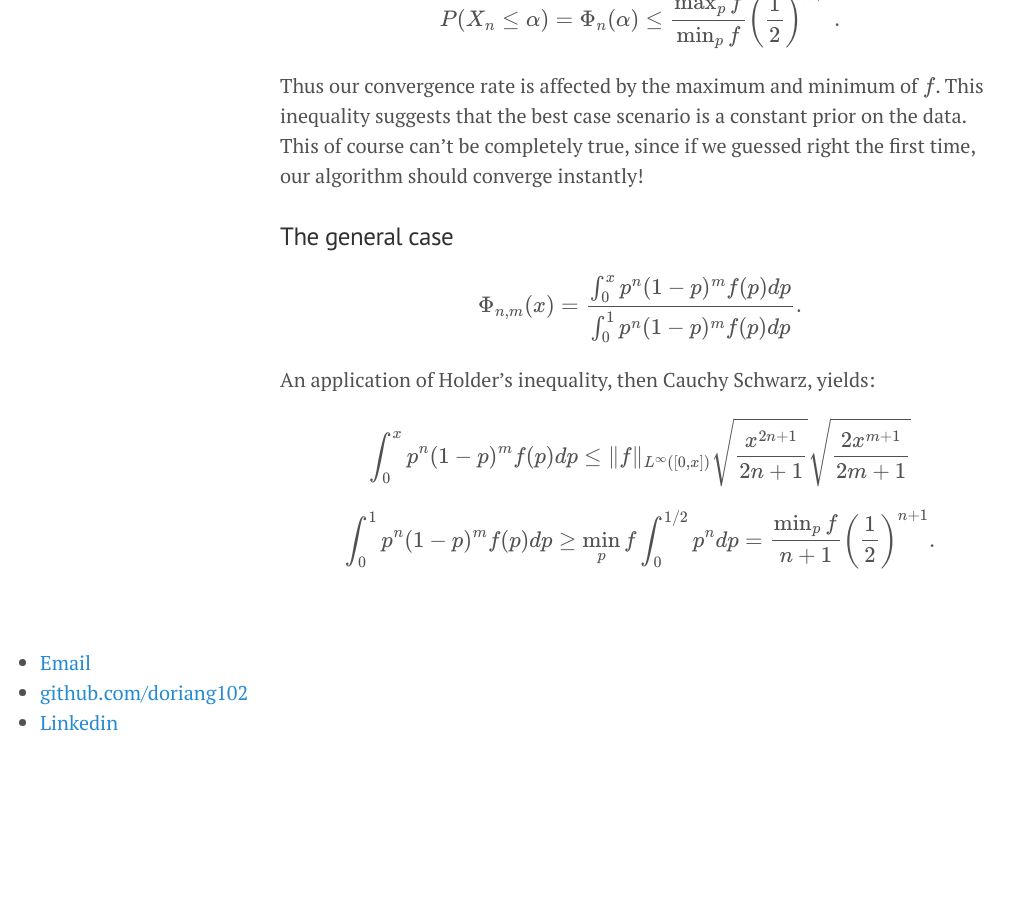
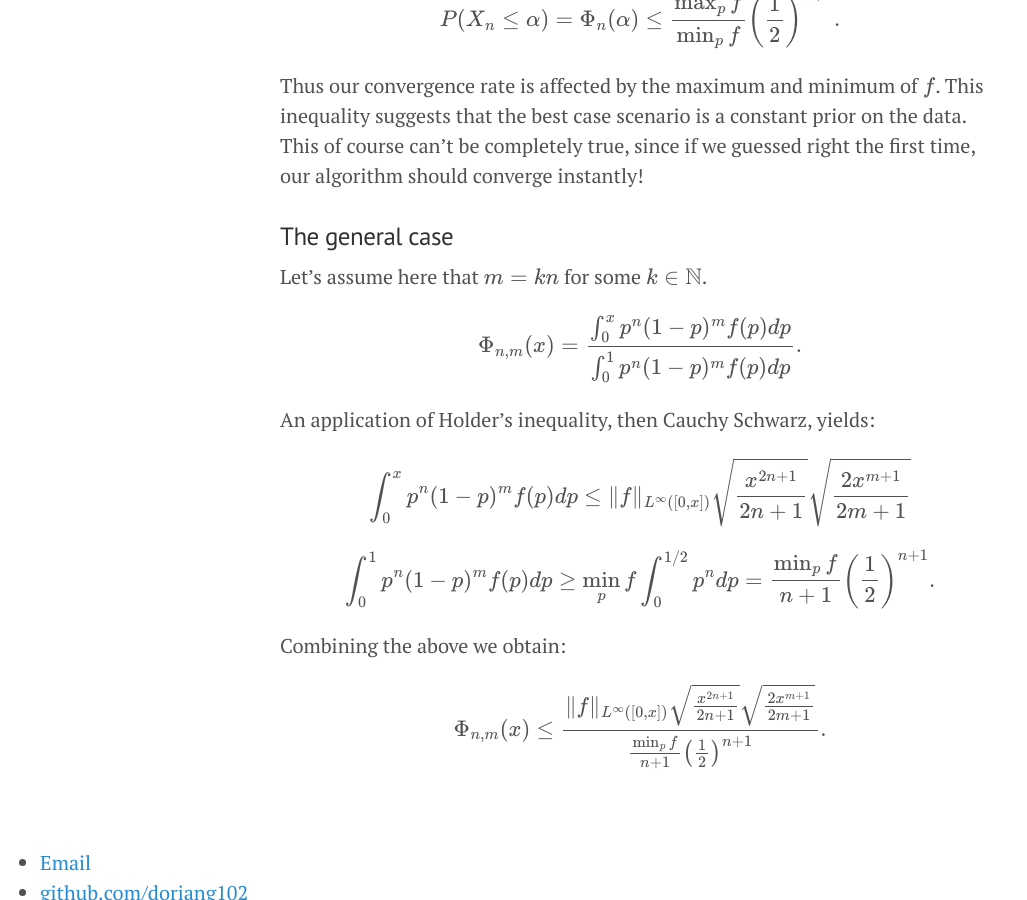
Before and after one commit to doriang102/doriang102.github.io, a Jekyll site: the page built from _posts/2017-06-10-hypothesis-testing-part-2.md, in a window 1280 px wide and 900 px high, scrolled down 2113 px. Shown: the whole window, without its empty margins (0-1027 px from the left). Built offline with Jekyll 4.4.1, drawn with Linux system fonts in a browser that asks for light colours; our own code applies the rules of GitHub Pages for plain Markdown files; formulas are drawn with MathJax 3; before the commit the page ends 2871 px from its top, so only the background shows below that.

Commit message:
Update 2017-06-10-hypothesis-testing-part-2.md

```diff
--- a/_posts/2017-06-10-hypothesis-testing-part-2.md
+++ b/_posts/2017-06-10-hypothesis-testing-part-2.md
@@ -60,6 +60,8 @@
 
 ### The general case
 
+Let's assume here that $$m = kn$$ for some $$ k \in \mathbb{N} $$.
+
 $$ \Phi_{n,m}(x) = \frac{\int_0^x p^n(1-p)^m f(p) dp }{\int_0^1 p^n (1-p)^mf(p) dp}. $$
 
 An application of Holder's inequality, then Cauchy Schwarz, yields:
@@ -67,3 +69,7 @@
 $$ \int_0^x p^n(1-p)^m f(p) dp \leq \|f\|_{L^{\infty}([0,x])} \sqrt{\frac{x^{2n+1}}{2n+1}}\sqrt{\frac{2x^{m+1}}{2m+1}}$$
 
 $$ \int_0^1  p^n(1-p)^m f(p) dp \geq \min_p f \int_0^{1/2} p^n dp = \frac{\min_p f}{n+1} \left(\frac{1}{2}\right)^{n+1}. $$
+
+Combining the above we obtain:
+
+$$ \Phi_{n,m}(x) \leq \frac{\|f\|_{L^{\infty}([0,x])} \sqrt{\frac{x^{2n+1}}{2n+1}}\sqrt{\frac{2x^{m+1}}{2m+1}}}{\frac{\min_p f}{n+1} \left(\frac{1}{2}\right)^{n+1}}. $$
```
